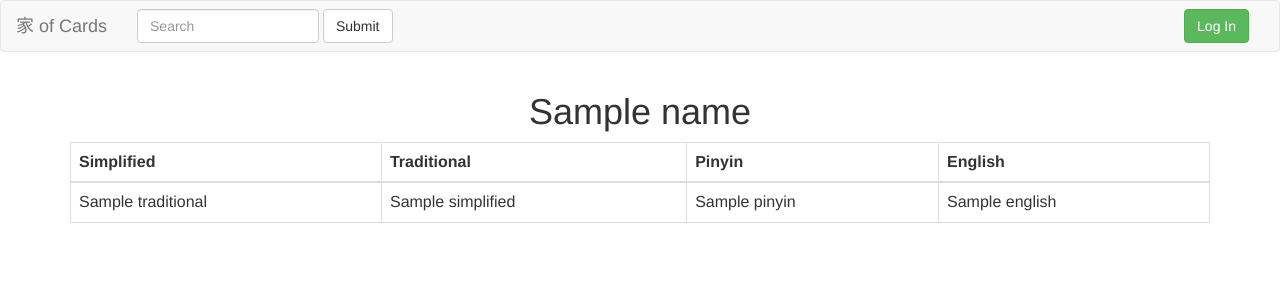
After one commit to lbiester/Learn-Chinese, a Python web app: template app/templates/set.html in a window 1280 px wide. The commit adds this page. Shown: the top 300 px of the page. Run offline with Jinja, Linux system fonts and the light colour scheme; the template is opened without the code that fills it: most values are stand-ins (such as "Sample title", 1, 10 or a date in 2020); some libraries are stand-ins or nearby versions.

Commit message:
Adding missing JS, CSS, html files

```diff
--- /dev/null
+++ b/app/static/cards.css
@@ -0,0 +1,6 @@
+div.card {
+    height: 200px;
+    width: 80%;
+    background-color: #239343;
+    margin-left: 10%;
+}
--- a/app/templates/addset.html
+++ b/app/templates/addset.html
@@ -4,7 +4,6 @@
 <script src='{{ url_for("static", filename="addset-script.js")}}'></script>
 
 {% extends "base.html" %}
-
 
 {% block content %}
 <div class="container">
--- /dev/null
+++ b/app/templates/set.html
@@ -0,0 +1,35 @@
+{% extends "base.html" %}
+{% block content %}
+
+<div class="container">
+    <div class="row">
+        <div class="col-md-12 text-center">
+            <h1>{{ name }}</h1>
+        </div>
+    </div>
+    <div class="row">
+        <div class="col-md-12">
+            <table class="table table-bordered" id="input-table">
+                <thead>
+                    <tr>
+                        <th>Simplified</th>
+                        <th>Traditional</th>
+                        <th>Pinyin</th>
+                        <th>English</th>
+                    </tr>
+                </thead>
+                <tbody>
+                    {% for word in set %}
+                    <tr>
+                        <td>{{ word.traditional }}</td>
+                        <td>{{ word.simplified }}</td>
+                        <td>{{ word.pinyin }}</td>
+                        <td>{{ word.english }}</td>
+                    </tr>
+                    {% endfor %}
+                </tbody>
+            </table>
+        </div>
+    </div>
+</div>
+{% endblock %}
```
Also changed, not shown: app/static/addset-script.js (added, +29 -0 lines), app/templates/cards.html (added, +15 -0 lines).
